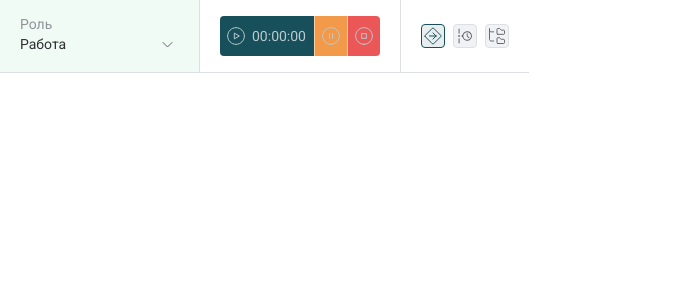
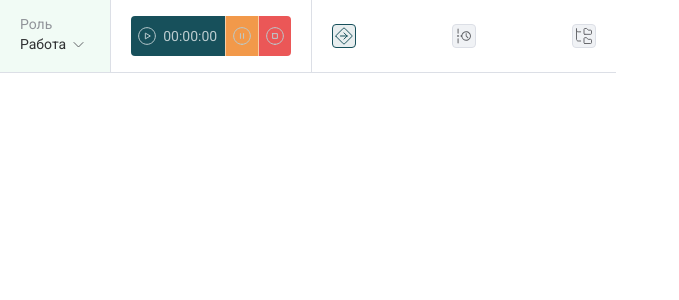
Before and after one commit to Zasetsky/nav-menu, a Vue app: page / in a window 1280 px wide. Shown: the top 300 px of the page, without its empty margins (0-679 px from the left). Built offline with nearby package versions, Linux system fonts and the light colour scheme; no server answers.

Commit message:
session panel

```diff
--- a/src/assets/icons/mode1-icon.vue
+++ b/src/assets/icons/mode1-icon.vue
@@ -1,5 +1,5 @@
 <template>
-  <div style="display: flex">
+  <div style="display: flex; padding-left: 20px">
     <svg
       v-if="active"
       xmlns="http://www.w3.org/2000/svg"
--- a/src/assets/icons/mode2-icon.vue
+++ b/src/assets/icons/mode2-icon.vue
@@ -1,5 +1,5 @@
 <template>
-  <div style="display: flex; margin: 0 8px">
+  <div style="display: flex">
     <svg
       v-if="!hover"
       xmlns="http://www.w3.org/2000/svg"
--- a/src/assets/icons/mode3-icon.vue
+++ b/src/assets/icons/mode3-icon.vue
@@ -1,5 +1,5 @@
 <template>
-  <div style="display: flex">
+  <div style="display: flex; padding-right: 20px">
     <svg
       v-if="!hover"
       xmlns="http://www.w3.org/2000/svg"
--- a/src/components/work-session/RoleSelector.vue
+++ b/src/components/work-session/RoleSelector.vue
@@ -116,7 +116,7 @@ export default defineComponent({
 
 <style lang="scss" scoped>
 .custom-select {
-  width: 200px;
+  width: 180px;
   cursor: pointer;
 
   &__wrapper {
--- a/src/components/work-session/WorkModes.vue
+++ b/src/components/work-session/WorkModes.vue
@@ -106,9 +106,11 @@ export default defineComponent({
 .button-container {
   display: flex;
   align-items: center;
-  padding: 24px 20px;
+  justify-content: space-between;
+  width: 100%;
   border-bottom: 1px solid var(--el-border-color);
   border-left: 1px solid var(--el-border-color);
+  padding: 24px 0;
 
   &__icon {
     cursor: pointer;
--- a/src/components/work-session/WorkSessionButton.vue
+++ b/src/components/work-session/WorkSessionButton.vue
@@ -181,7 +181,9 @@ export default defineComponent({
 <style lang="scss" scoped>
 .work-session-button {
   display: flex;
+  justify-content: center;
   padding: 16px 20px;
+  // width: 224px;
   border-bottom: 1px solid var(--el-border-color);
 
   &__wrapper {
--- a/src/components/work-session/WorkSessionPanel.vue
+++ b/src/components/work-session/WorkSessionPanel.vue
@@ -4,7 +4,9 @@
 
     <div><WorkSessionButton /></div>
 
-    <div><WorkModes /></div>
+    <div style="width: 100%"><WorkModes /></div>
+    <div style="min-width: 600px"></div>
+    <div style="min-width: 65px"></div>
   </div>
 </template>
 
```
